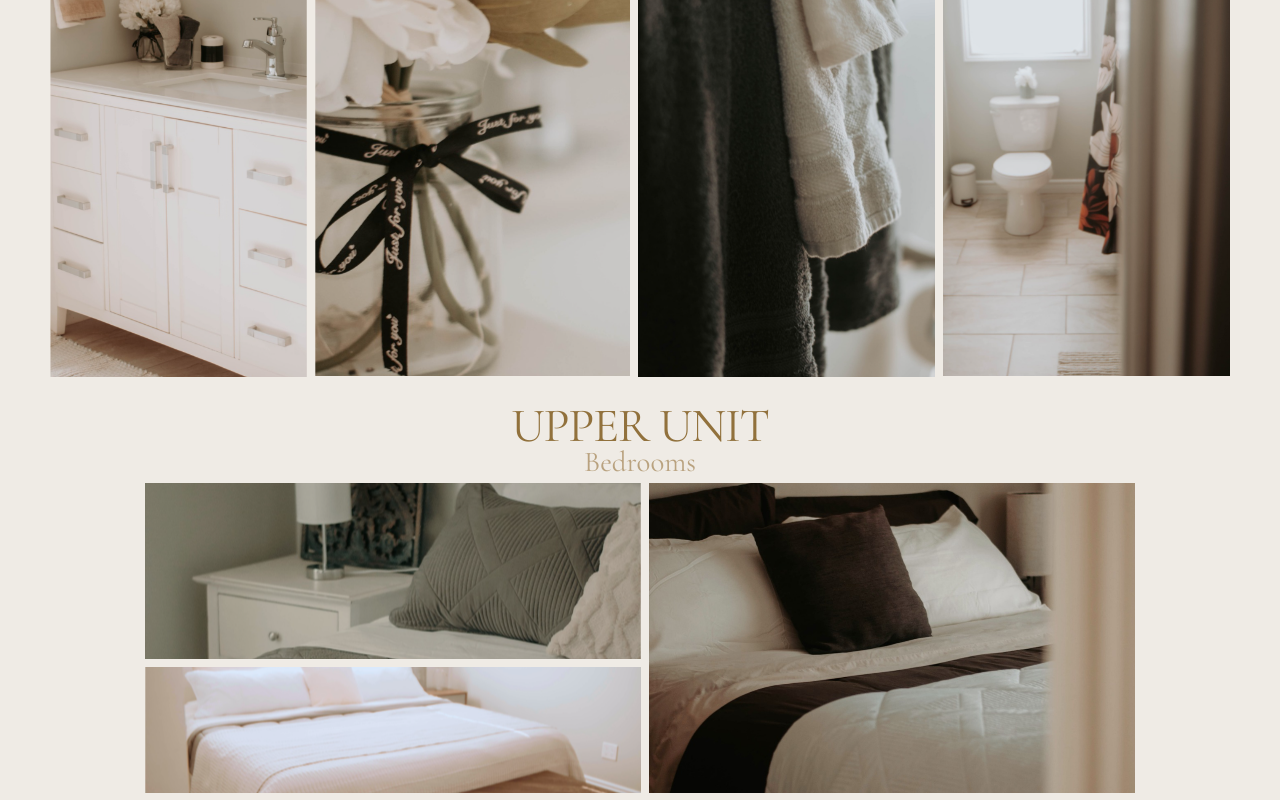
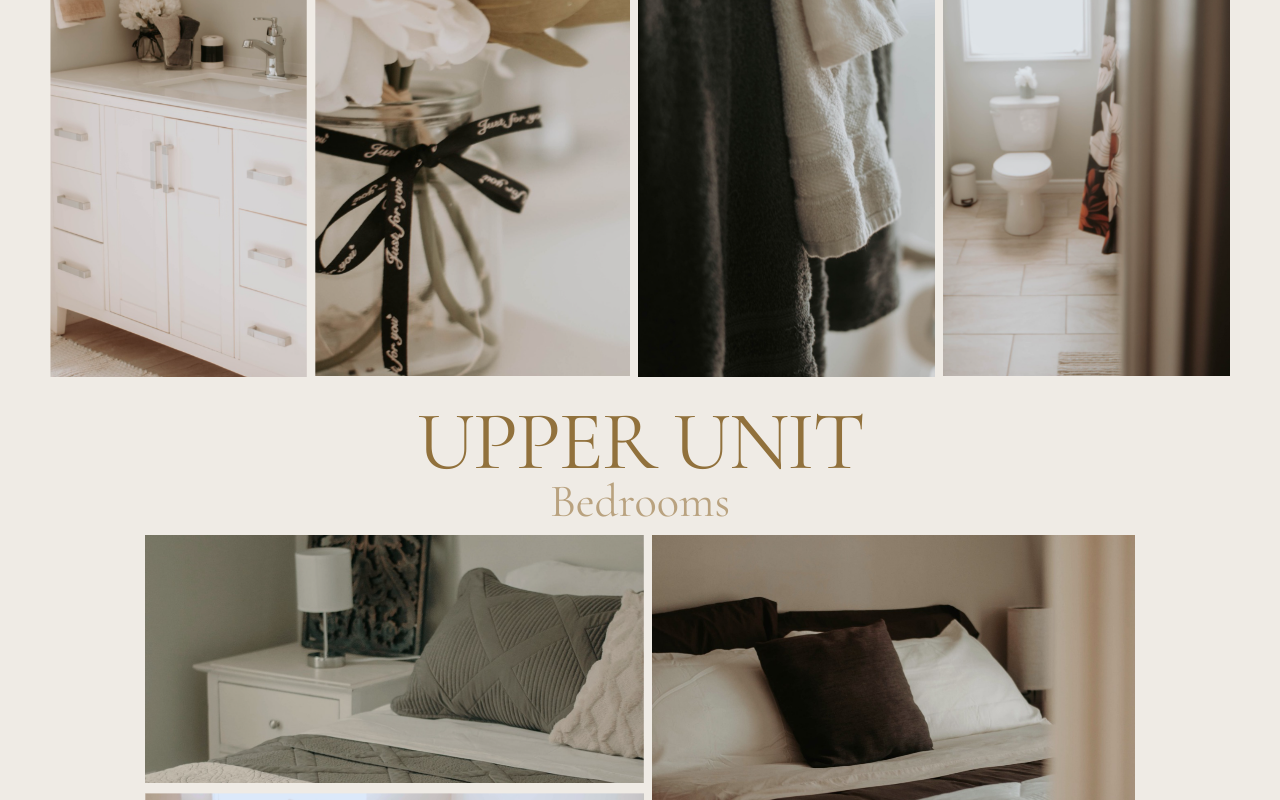
Before and after one commit to Fauxbear95/tuer-accomodations, a React (Vite) app: page / in a window 1280 px wide. Shown: the part 6629-7429 px from the top of the page. Built offline with nearby package versions, Linux system fonts and the light colour scheme.

Commit message:
Match upper bedroom gallery sizing to reference

```diff
--- a/src/styles/gallery.css
+++ b/src/styles/gallery.css
@@ -359,6 +359,40 @@
     height: auto;
     object-fit: initial;
   }
+
+  .unit-gallery-upper-bedrooms .unit-gallery-heading {
+    margin-bottom: 12px;
+  }
+
+  .unit-gallery-upper-bedrooms .unit-gallery-heading h2 {
+    font-size: 5.2rem;
+  }
+
+  .unit-gallery-upper-bedrooms .unit-gallery-heading p {
+    font-size: 2.9rem;
+  }
+
+  .unit-gallery-upper-bedrooms .unit-gallery-images-bedroom-mosaic {
+    height: auto;
+    grid-template-columns: 992fr 962fr;
+    grid-template-rows: auto auto;
+    gap: 8px;
+    align-items: start;
+  }
+
+  .unit-gallery-upper-bedrooms .unit-gallery-photo {
+    height: auto;
+    overflow: visible;
+    background: transparent;
+  }
+
+  .unit-gallery-upper-bedrooms .unit-gallery-photo img {
+    position: static;
+    display: block;
+    width: 100%;
+    height: auto;
+    object-fit: initial;
+  }
 }
 
 .gallery-section {
```
